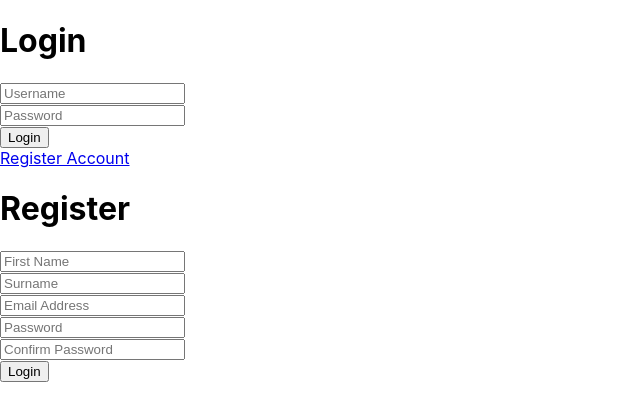
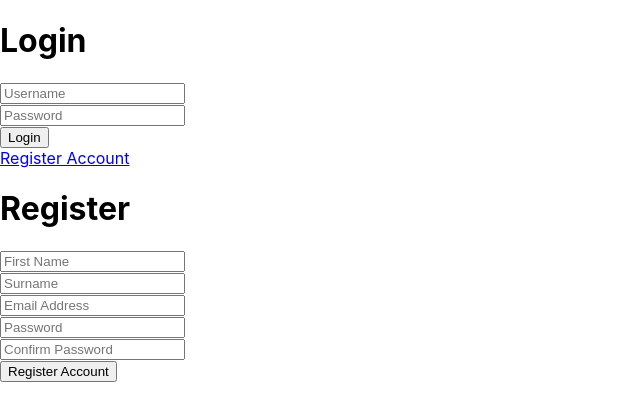
Before and after one commit to RAYD2/Flatmates_App, a React (Create React App) app in the folder relomate/: page /Register in a window 1280 px wide. Shown: the top 420 px of the page, without its empty margins (0-640 px from the left). Built offline with nearby package versions, Linux system fonts and the light colour scheme.

Commit message:
Update Register.js

```diff
--- a/relomate/src/Components/Register.js
+++ b/relomate/src/Components/Register.js
@@ -1,6 +1,9 @@
-import React from "react";
+import React from 'react';
 
 const Register = () => {
+    const checkPasswordMatch = () => {
+        alert("Hi")
+    }
     return (
         <div className="Register-form">
             <h1 className="header">Register</h1>
@@ -20,7 +23,7 @@
                     <input type="password" name="confirmPassword" placeholder="Confirm Password" pattern="(?=.*\d)(?=.*[a-z])(?=.*[A-Z]).{8,}" title="Must contain at least one number and one uppercase and lowercase letter, and at least 8 or more characters" required></input>
                 </div>
                 <div className="login-button">
-                    <button type="submit">Login</button>
+                    <button type="submit" onClick={checkPasswordMatch}>Register Account</button>
                 </div>
             </form>
         </div>
```
